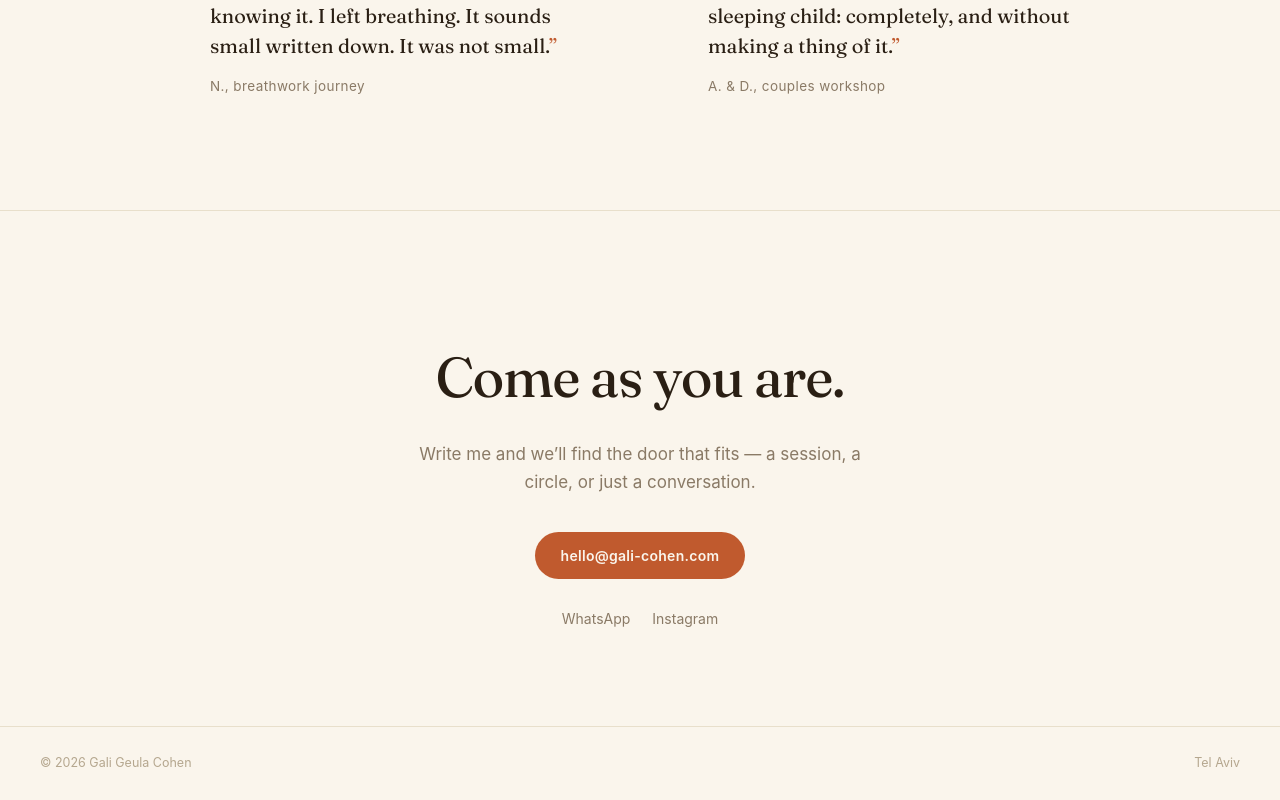
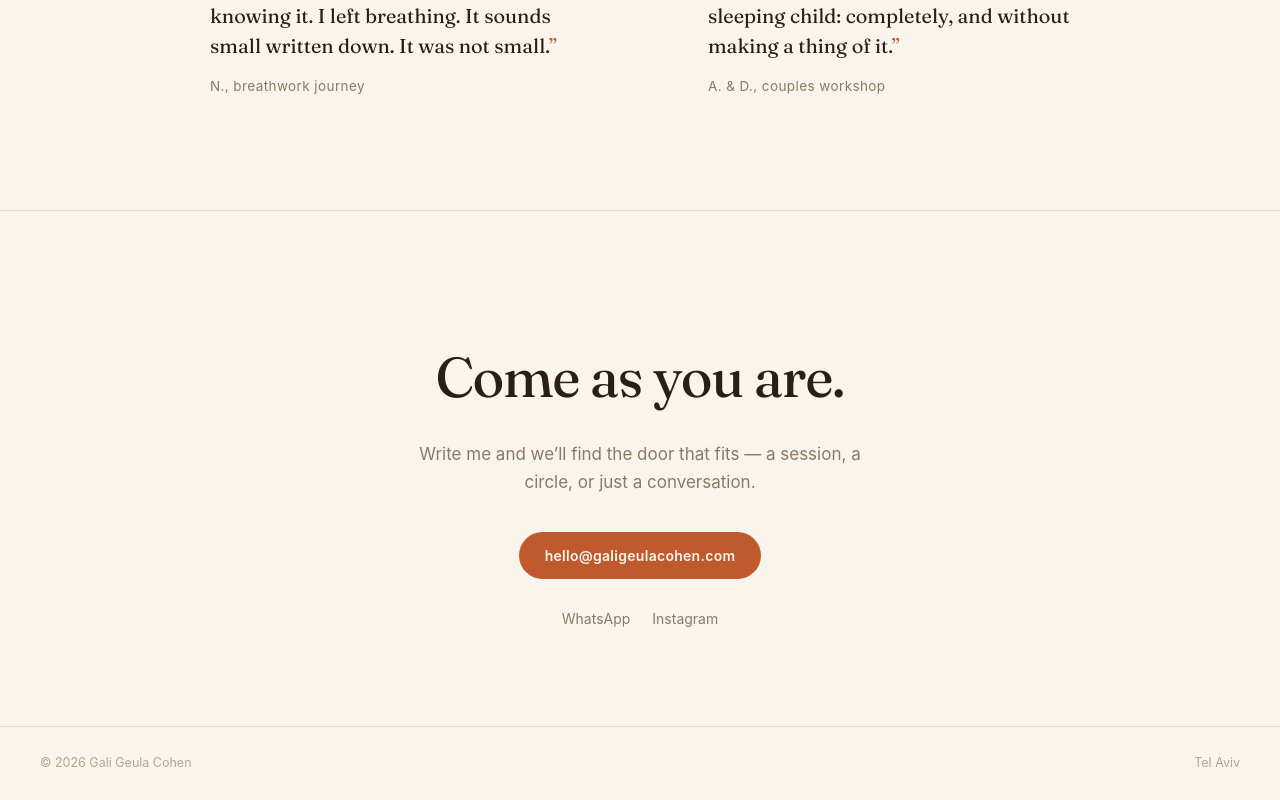
Before and after one commit to silverdavi/gali-cohen.com, a React (Vite) app: page / in a window 1280 px wide. Shown: the part 4130-4930 px from the top of the page. Built offline with nearby package versions, Linux system fonts and the light colour scheme; a web font is replaced by a local one.

Commit message:
Point site at galigeulacohen.com (registered domain)

```diff
--- a/index.html
+++ b/index.html
@@ -11,14 +11,14 @@
     <meta name="theme-color" content="#FAF5EC" />
 
     <meta property="og:type" content="website" />
-    <meta property="og:url" content="https://gali-cohen.com/" />
+    <meta property="og:url" content="https://galigeulacohen.com/" />
     <meta property="og:title" content="Gali Geula Cohen — Breath, Movement, Presence" />
     <meta property="og:description" content="Holistic and emotional therapist in Tel Aviv. Breathwork, movement, meditation circles, and couples journeys." />
     <meta name="twitter:card" content="summary" />
     <meta name="twitter:title" content="Gali Geula Cohen — Breath, Movement, Presence" />
     <meta name="twitter:description" content="Holistic and emotional therapist in Tel Aviv. Breathwork, movement, meditation circles, and couples journeys." />
 
-    <link rel="canonical" href="https://gali-cohen.com/" />
+    <link rel="canonical" href="https://galigeulacohen.com/" />
     <link rel="preload" href="/fonts/fraunces.woff2" as="font" type="font/woff2" crossorigin />
     <link rel="preload" href="/fonts/inter.woff2" as="font" type="font/woff2" crossorigin />
   </head>
--- a/src/data/content.ts
+++ b/src/data/content.ts
@@ -1,4 +1,4 @@
-// Single source of content for gali-cohen.com.
+// Single source of content for galigeulacohen.com.
 // Everything here is PLACEHOLDER copy — swap with Gali's real words before launch.
 
 export const profile = {
@@ -7,7 +7,7 @@ export const profile = {
   kicker: 'Breath · Movement · Presence',
   role: 'Holistic & emotional therapist · Yoga teacher · Tel Aviv',
   lead: 'I hold space for people coming back to their bodies, through breath, movement, and honest attention.',
-  email: 'hello@gali-cohen.com',
+  email: 'hello@galigeulacohen.com',
   instagram: 'https://www.instagram.com/',
   whatsapp: 'https://wa.me/972500000000',
 };
--- a/src/index.css
+++ b/src/index.css
@@ -1,5 +1,5 @@
 /* =============================================================================
-   gali-cohen.com — modern 70s: warm cream paper, terracotta accent,
+   galigeulacohen.com — modern 70s: warm cream paper, terracotta accent,
    arch & sun motifs, breath-paced motion. Fraunces (display) + Inter (text).
    ============================================================================= */
 
```
Also changed, not shown: 2 other files (tests, documents, lock files or other folders).
